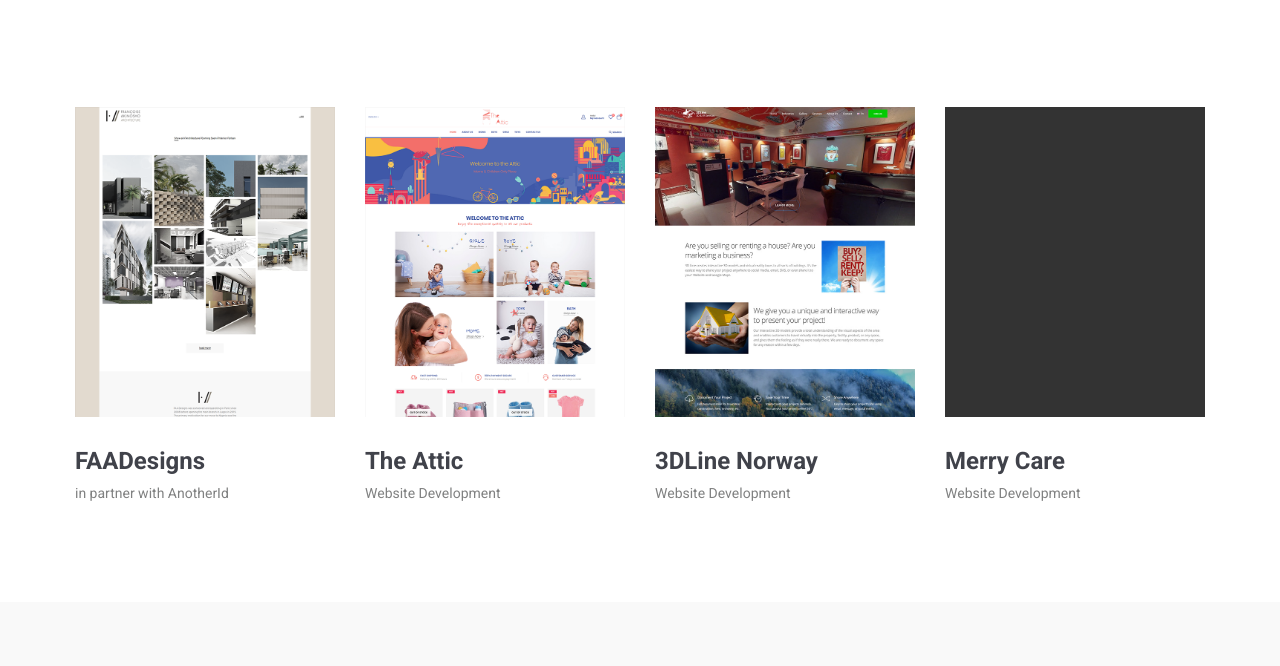
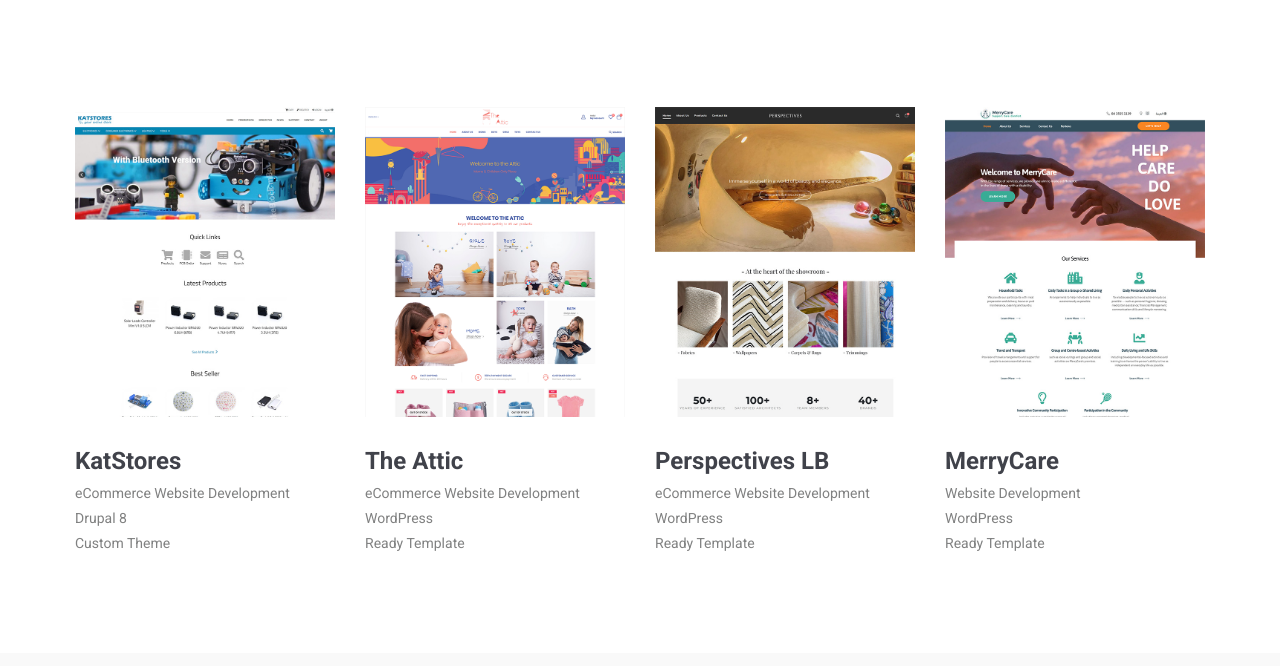
Before and after one commit to wisammways/wisam.xyz, a plain HTML site: page index.html in a window 1280 px wide. Shown: the part 1250-1916 px from the top of the page. Drawn offline with nearby package versions, Linux system fonts and the light colour scheme.

Commit message:
update portfolio

```diff
--- a/index.html
+++ b/index.html
@@ -110,10 +110,10 @@
 				<div class="row">
 					<div class="col-xl-3 col-lg-6 col-md-6">
 						<div class="portfolio-item">
-							<a href="http://faadesigns.com/" target="_blacnk" rel=”nofollow” class="set-bg port-pic"
-								style="background-image: url('./images/portofolio/faadesings.jpg');"></a>
-							<h2>FAADesigns</h2>
-							<p>in partner with AnotherId</p>
+							<a href="https://www.katstores.com/" target="_blacnk" rel=”nofollow” class="set-bg port-pic"
+								style="background-image: url('./images/portofolio/katstores.jpg');"></a>
+							<h2>KatStores</h2>
+							<p>eCommerce Website Development<br/>Drupal 8<br/>Custom Theme</p>
 						</div>
 					</div>
 					<div class="col-xl-3 col-lg-6 col-md-6">
@@ -121,23 +121,23 @@
 							<a href="http://theattic.store/" target="_blacnk" rel=”nofollow” class="set-bg port-pic"
 								style="background-image: url('./images/portofolio/theattic.jpg');"></a>
 							<h2>The Attic</h2>
-							<p>Website Development</p>
+							<p>eCommerce Website Development<br/>WordPress<br/>Ready Template</p>
 						</div>
 					</div>
 					<div class="col-xl-3 col-lg-6 col-md-6">
 						<div class="portfolio-item">
-							<a href="https://3dline.no" target="_blacnk" rel=”nofollow” class="set-bg port-pic"
-								style="background-image: url('./images/portofolio/3dline.jpg');"></a>
-							<h2>3DLine Norway</h2>
-							<p>Website Development</p>
+							<a href="https://perspectives-lb.com/" target="_blacnk" rel=”nofollow” class="set-bg port-pic"
+								style="background-image: url('./images/portofolio/perspectives-lb.jpg');"></a>
+							<h2>Perspectives LB</h2>
+							<p>eCommerce Website Development<br/>WordPress<br/>Ready Template</p>
 						</div>
 					</div>
 					<div class="col-xl-3 col-lg-6 col-md-6">
 						<div class="portfolio-item">
 							<a href="https://merrycare.net.au/" target="_blacnk" rel=”nofollow” class="set-bg port-pic"
-								style="background-image: url('');"></a>
-							<h2>Merry Care</h2>
-							<p>Website Development</p>
+								style="background-image: url('./images/portofolio/merrycare.jpg');"></a>
+							<h2>MerryCare</h2>
+							<p>Website Development<br/>WordPress<br/>Ready Template</p>
 						</div>
 					</div>
 				</div>
@@ -195,7 +195,7 @@
 									class="fab fa-linkedin"></i></a>
 							<a href="https://github.com/wisammways" target="_blank" rel=”nofollow”><i
 									class="fab fa-github"></i></a>
-							<a href="https://www.instagram.com/wisamo.mways/" target="_blank" rel=”nofollow”><i
+							<a href="https://www.instagram.com/wisam.mways/" target="_blank" rel=”nofollow”><i
 									class="fab fa-instagram"></i></a>
 							<a href="https://api.whatsapp.com/send/?phone=0096170712315&text&app_absent=0"
 								target="_blank" rel=”nofollow”><i class="fab fa-whatsapp"></i></a>
```
Also changed, not shown: portfolio.html (+1 -1 lines), images/portofolio/katstores.jpg (added), images/portofolio/merrycare.jpg (added), images/portofolio/perspectives-lb.jpg (added).
